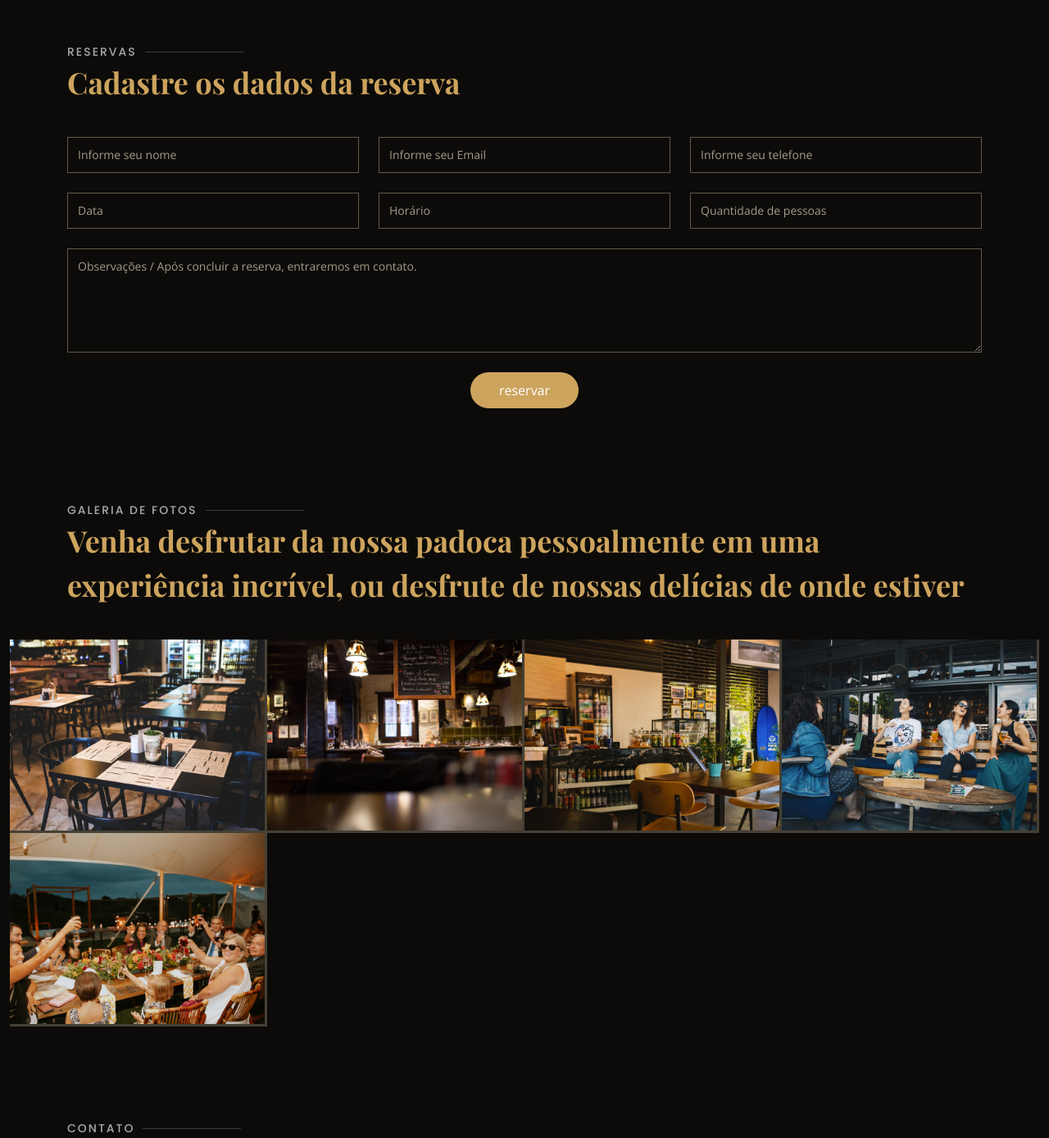
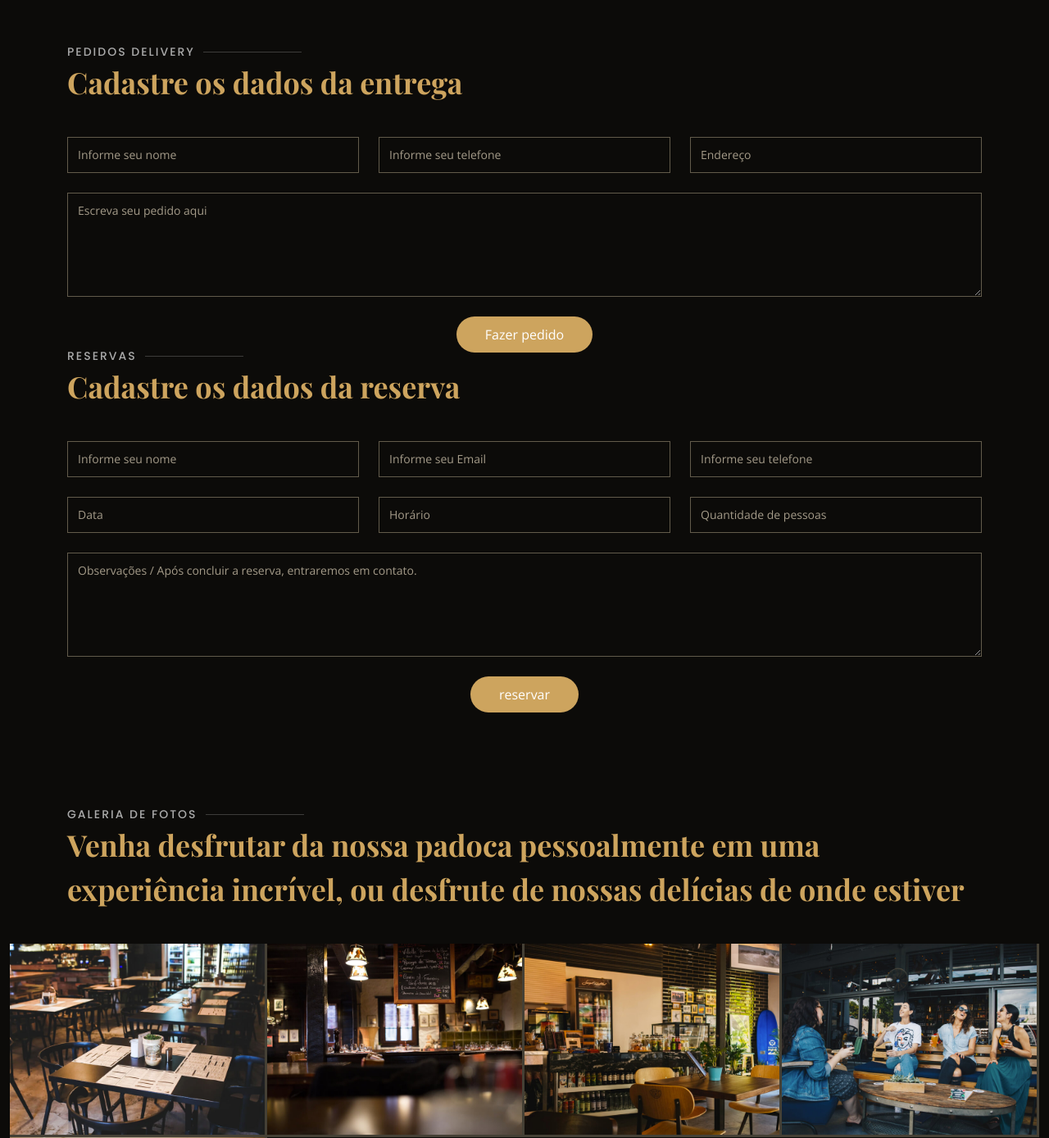
Before and after one commit to Hayghlander/ProjetoPadaria, a Django app: page / in a window 1280 px wide. Shown: the part 4204-5592 px from the top of the page at 82% size. Run offline with Django 4.2, Linux system fonts and the light colour scheme; some libraries are stand-ins or nearby versions; some web fonts are replaced.

Commit message:
Subindo repositório Projeto Padaria

```diff
--- a/padaria-app/padariaApp/core/templates/paginas/home.html
+++ b/padaria-app/padariaApp/core/templates/paginas/home.html
@@ -362,6 +362,45 @@
 <section id="book-a-table" class="book-a-table">
   <div class="container" data-aos="fade-up">
 
+
+
+
+    <div class="section-title">
+      <h2>Pedidos delivery</h2>
+      <p>Cadastre os dados da entrega</p>
+    </div>
+
+    <form action="forms/book-a-table.php" method="post" role="form" class="php-email-form" data-aos="fade-up" data-aos-delay="100">
+      <div class="row">
+
+        <div class="col-lg-4 col-md-6 form-group">
+          <input type="text" name="name" class="form-control" id="name" placeholder="Informe seu nome" data-rule="minlen:4" data-msg="Please enter at least 4 chars">
+          <div class="validate"></div>
+        </div>
+
+        <div class="col-lg-4 col-md-6 form-group mt-3 mt-md-0">
+          <input type="text" class="form-control" name="phone" id="phone" placeholder="Informe seu telefone" data-rule="minlen:4" data-msg="Please enter at least 4 chars">
+          <div class="validate"></div>
+        </div>
+
+        <div class="col-lg-4 col-md-6 form-group mt-3 mt-md-0">
+          <input type="text" class="form-control" name="phone" id="phone" placeholder="Endereço" data-rule="minlen:4" data-msg="Please enter at least 4 chars">
+          <div class="validate"></div>
+        </div>
+
+        <div class="form-group mt-3">
+          <textarea class="form-control" name="message" rows="5" placeholder="Escreva seu pedido aqui"></textarea>
+          <div class="validate"></div>
+        </div>
+
+        <div class="mb-3">
+          <div class="loading">Loading</div>
+          <div class="error-message"></div>
+          <div class="sent-message">Your booking request was sent. We will call back or send an Email to confirm your reservation. Thank you!</div>
+        </div>
+        <div class="text-center"><button type="submit">Fazer pedido</button></div>
+      </form>
+
     <div class="section-title">
       <h2>Reservas</h2>
       <p>Cadastre os dados da reserva</p>
--- a/padaria-app/padariaApp/core/templates/partials/header.html
+++ b/padaria-app/padariaApp/core/templates/partials/header.html
@@ -17,7 +17,7 @@
         </ul>
         <i class="bi bi-list mobile-nav-toggle"></i>
       </nav><!-- .navbar -->
-      <a href="#book-a-table" class="book-a-table-btn scrollto d-none d-lg-flex">Reservar uma mesa</a>
+      <a href="#book-a-table" class="book-a-table-btn scrollto d-none d-lg-flex">Reservar</a>
 
     </div>
   </header><!-- End Header -->
--- a/padaria-app/padariaApp/core/templates/partials/hero.html
+++ b/padaria-app/padariaApp/core/templates/partials/hero.html
@@ -8,7 +8,7 @@
 
           <div class="btns">
             <a href="#menu" class="btn-menu animated fadeInUp scrollto">Nosso Menu</a>
-            <a href="#book-a-table" class="btn-book animated fadeInUp scrollto">Fazer Pedido</a>
+            <a href="#book-a-table" class="btn-book animated fadeInUp scrollto">Delivery</a>
           </div>
         </div>
       </div>
```
